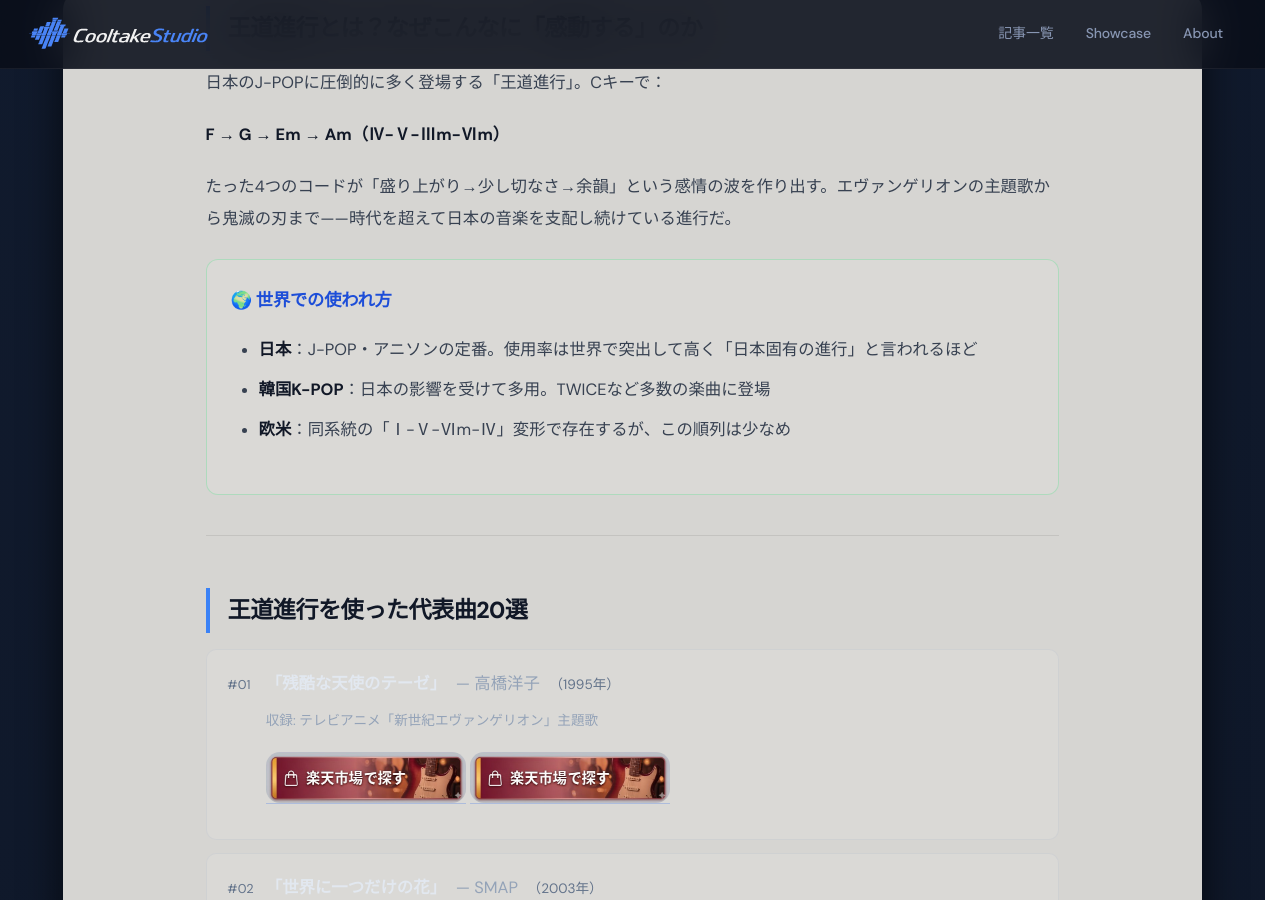
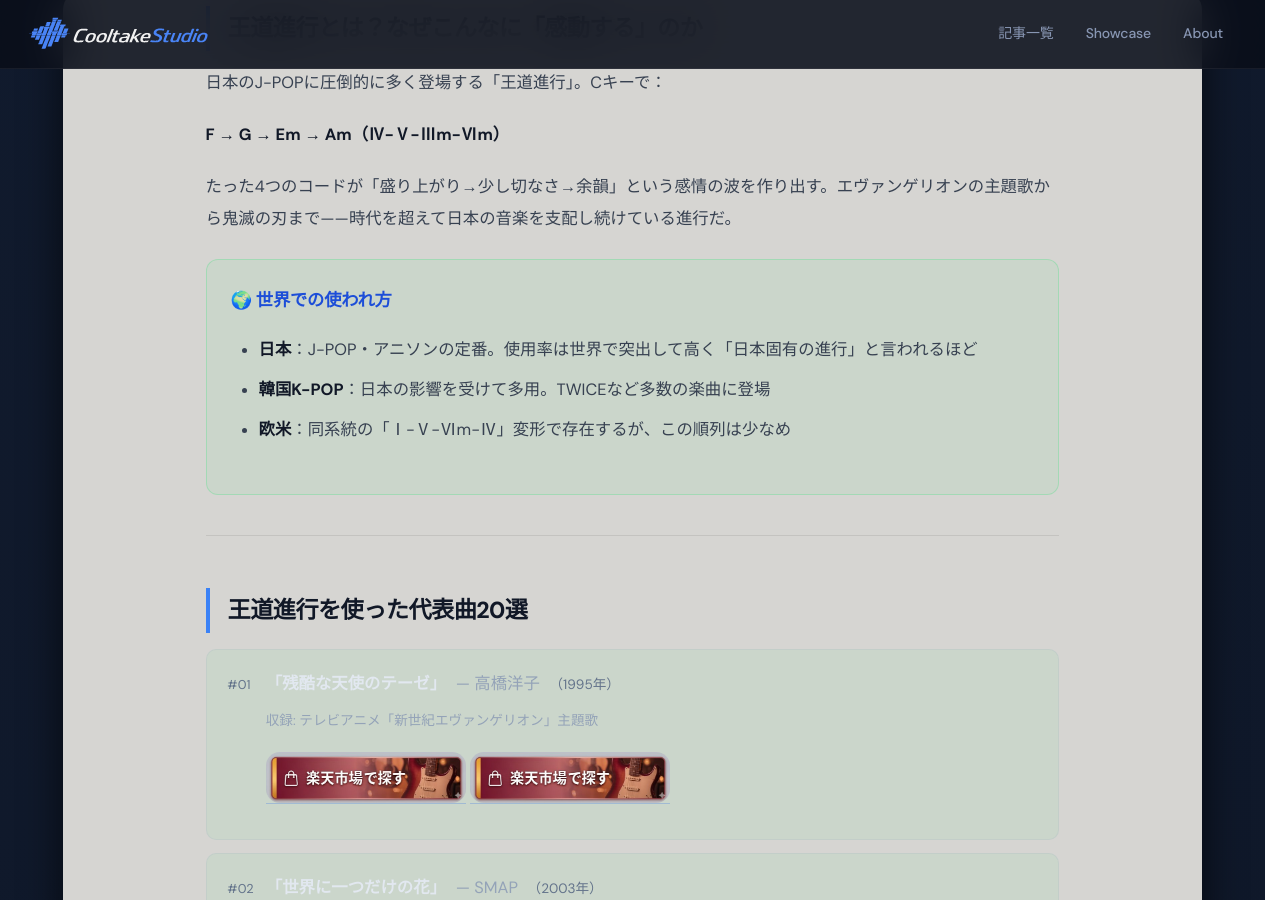
Before and after one commit to cooltake/cooltake-staging, a Jekyll site: the page built from _posts/2026-05-30-chord-progression-01-oudo.md, in a window 1280 px wide and 900 px high, scrolled down 387 px. Built offline with Jekyll 4.4.1, drawn with Linux system fonts in a browser that asks for light colours; some web fonts are replaced.

```diff
--- a/_posts/2026-05-30-chord-progression-01-oudo.md
+++ b/_posts/2026-05-30-chord-progression-01-oudo.md
@@ -16,8 +16,8 @@
 
 たった4つのコードが「盛り上がり→少し切なさ→余韻」という感情の波を作り出す。エヴァンゲリオンの主題歌から鬼滅の刃まで——時代を超えて日本の音楽を支配し続けている進行だ。
 
-<div style="background:rgba(255,255,255,0.10);border-radius:12px;padding:1.5rem;margin:1.5rem 0;border:1px solid rgba(74,222,128,.3);">
-<h3 style="color:#86efac;margin-top:0;">🌍 世界での使われ方</h3>
+<div style="background:rgba(74,222,128,0.08);border-radius:12px;padding:1.5rem;margin:1.5rem 0;border:1px solid rgba(74,222,128,.3);">
+<h3 style="color:#f1f5f9;margin-top:0;">🌍 世界での使われ方</h3>
 <ul style="color:#e2e8f0;">
 <li><strong>日本</strong>：J-POP・アニソンの定番。使用率は世界で突出して高く「日本固有の進行」と言われるほど</li>
 <li><strong>韓国K-POP</strong>：日本の影響を受けて多用。TWICEなど多数の楽曲に登場</li>
@@ -30,7 +30,7 @@
 ## 王道進行を使った代表曲20選
 
 
-<div style="background:rgba(255,255,255,0.10);border-radius:10px;padding:1.1rem 1.3rem;margin:.8rem 0;border:1px solid rgba(148,163,184,.15);">
+<div style="background:rgba(74,222,128,0.08);border-radius:10px;padding:1.1rem 1.3rem;margin:.8rem 0;border:1px solid rgba(148,163,184,.15);">
 <div style="display:flex;align-items:baseline;gap:.6rem;margin-bottom:.5rem;">
   <span style="color:#64748b;font-size:.8rem;min-width:1.8rem;">#01</span>
   <span style="color:#e2e8f0;font-weight:bold;">「残酷な天使のテーゼ」</span>
@@ -43,7 +43,7 @@
 <a href="https://hb.afl.rakuten.co.jp/ichiba/54518dd8.3792440a.54518dd9.03b99be4/?pc=https%3A//search.rakuten.co.jp/search/mall/%E9%AB%98%E6%A9%8B%E6%B4%8B%E5%AD%90%2B%E3%83%99%E3%82%B9%E3%83%88%2BCD/" rel="nofollow" referrerpolicy="no-referrer-when-downgrade" style="display:inline-block;text-decoration:none;margin:.4rem 0;"><img src="/assets/images/btn-rakuten.jpg" alt="高橋洋子 ベスト・全作品を楽天で探す" width="200" style="max-width:100%;height:auto;border-radius:14px;display:block;"></a>
 </div>
 </div>
-<div style="background:rgba(255,255,255,0.10);border-radius:10px;padding:1.1rem 1.3rem;margin:.8rem 0;border:1px solid rgba(148,163,184,.15);">
+<div style="background:rgba(74,222,128,0.08);border-radius:10px;padding:1.1rem 1.3rem;margin:.8rem 0;border:1px solid rgba(148,163,184,.15);">
 <div style="display:flex;align-items:baseline;gap:.6rem;margin-bottom:.5rem;">
   <span style="color:#64748b;font-size:.8rem;min-width:1.8rem;">#02</span>
   <span style="color:#e2e8f0;font-weight:bold;">「世界に一つだけの花」</span>
@@ -56,7 +56,7 @@
 <a href="https://hb.afl.rakuten.co.jp/ichiba/54518dd8.3792440a.54518dd9.03b99be4/?pc=https%3A//search.rakuten.co.jp/search/mall/SMAP%2B%E3%83%99%E3%82%B9%E3%83%88%2BCD/" rel="nofollow" referrerpolicy="no-referrer-when-downgrade" style="display:inline-block;text-decoration:none;margin:.4rem 0;"><img src="/assets/images/btn-rakuten.jpg" alt="SMAP ベスト・全作品を楽天で探す" width="200" style="max-width:100%;height:auto;border-radius:14px;display:block;"></a>
 </div>
 </div>
-<div style="background:rgba(255,255,255,0.10);border-radius:10px;padding:1.1rem 1.3rem;margin:.8rem 0;border:1px solid rgba(148,163,184,.15);">
+<div style="background:rgba(74,222,128,0.08);border-radius:10px;padding:1.1rem 1.3rem;margin:.8rem 0;border:1px solid rgba(148,163,184,.15);">
 <div style="display:flex;align-items:baseline;gap:.6rem;margin-bottom:.5rem;">
   <span style="color:#64748b;font-size:.8rem;min-width:1.8rem;">#03</span>
   <span style="color:#e2e8f0;font-weight:bold;">「夜に駆ける」</span>
@@ -69,7 +69,7 @@
 <a href="https://hb.afl.rakuten.co.jp/ichiba/54518dd8.3792440a.54518dd9.03b99be4/?pc=https%3A//search.rakuten.co.jp/search/mall/YOASOBI%2BTHE%2BBOOK%2BCD/" rel="nofollow" referrerpolicy="no-referrer-when-downgrade" style="display:inline-block;text-decoration:none;margin:.4rem 0;"><img src="/assets/images/btn-rakuten.jpg" alt="YOASOBI ベスト・全作品を楽天で探す" width="200" style="max-width:100%;height:auto;border-radius:14px;display:block;"></a>
 </div>
 </div>
-<div style="background:rgba(255,255,255,0.10);border-radius:10px;padding:1.1rem 1.3rem;margin:.8rem 0;border:1px solid rgba(148,163,184,.15);">
+<div style="background:rgba(74,222,128,0.08);border-radius:10px;padding:1.1rem 1.3rem;margin:.8rem 0;border:1px solid rgba(148,163,184,.15);">
 <div style="display:flex;align-items:baseline;gap:.6rem;margin-bottom:.5rem;">
   <span style="color:#64748b;font-size:.8rem;min-width:1.8rem;">#04</span>
   <span style="color:#e2e8f0;font-weight:bold;">「紅蓮華」</span>
@@ -82,7 +82,7 @@
 <a href="https://hb.afl.rakuten.co.jp/ichiba/54518dd8.3792440a.54518dd9.03b99be4/?pc=https%3A//search.rakuten.co.jp/search/mall/LiSA%2B%E3%83%99%E3%82%B9%E3%83%88%2BCD/" rel="nofollow" referrerpolicy="no-referrer-when-downgrade" style="display:inline-block;text-decoration:none;margin:.4rem 0;"><img src="/assets/images/btn-rakuten.jpg" alt="LiSA ベスト・全作品を楽天で探す" width="200" style="max-width:100%;height:auto;border-radius:14px;display:block;"></a>
 </div>
 </div>
-<div style="background:rgba(255,255,255,0.10);border-radius:10px;padding:1.1rem 1.3rem;margin:.8rem 0;border:1px solid rgba(148,163,184,.15);">
+<div style="background:rgba(74,222,128,0.08);border-radius:10px;padding:1.1rem 1.3rem;margin:.8rem 0;border:1px solid rgba(148,163,184,.15);">
 <div style="display:flex;align-items:baseline;gap:.6rem;margin-bottom:.5rem;">
   <span style="color:#64748b;font-size:.8rem;min-width:1.8rem;">#05</span>
   <span style="color:#e2e8f0;font-weight:bold;">「ドライフラワー」</span>
@@ -95,7 +95,7 @@
 <a href="https://hb.afl.rakuten.co.jp/ichiba/54518dd8.3792440a.54518dd9.03b99be4/?pc=https%3A//search.rakuten.co.jp/search/mall/%E5%84%AA%E9%87%8C%2B%E3%82%A2%E3%83%AB%E3%83%90%E3%83%A0%2BCD/" rel="nofollow" referrerpolicy="no-referrer-when-downgrade" style="display:inline-block;text-decoration:none;margin:.4rem 0;"><img src="/assets/images/btn-rakuten.jpg" alt="優里 ベスト・全作品を楽天で探す" width="200" style="max-width:100%;height:auto;border-radius:14px;display:block;"></a>
 </div>
 </div>
-<div style="background:rgba(255,255,255,0.10);border-radius:10px;padding:1.1rem 1.3rem;margin:.8rem 0;border:1px solid rgba(148,163,184,.15);">
+<div style="background:rgba(74,222,128,0.08);border-radius:10px;padding:1.1rem 1.3rem;margin:.8rem 0;border:1px solid rgba(148,163,184,.15);">
 <div style="display:flex;align-items:baseline;gap:.6rem;margin-bottom:.5rem;">
   <span style="color:#64748b;font-size:.8rem;min-width:1.8rem;">#06</span>
   <span style="color:#e2e8f0;font-weight:bold;">「学園天国」</span>
@@ -108,7 +108,7 @@
 <a href="https://hb.afl.rakuten.co.jp/ichiba/54518dd8.3792440a.54518dd9.03b99be4/?pc=https%3A//search.rakuten.co.jp/search/mall/%E3%83%95%E3%82%A3%E3%83%B3%E3%82%AC%E3%83%BC5%2B%E3%83%99%E3%82%B9%E3%83%88%2BCD/" rel="nofollow" referrerpolicy="no-referrer-when-downgrade" style="display:inline-block;text-decoration:none;margin:.4rem 0;"><img src="/assets/images/btn-rakuten.jpg" alt="フィンガー5 ベスト・全作品を楽天で探す" width="200" style="max-width:100%;height:auto;border-radius:14px;display:block;"></a>
 </div>
 </div>
-<div style="background:rgba(255,255,255,0.10);border-radius:10px;padding:1.1rem 1.3rem;margin:.8rem 0;border:1px solid rgba(148,163,184,.15);">
+<div style="background:rgba(74,222,128,0.08);border-radius:10px;padding:1.1rem 1.3rem;margin:.8rem 0;border:1px solid rgba(148,163,184,.15);">
 <div style="display:flex;align-items:baseline;gap:.6rem;margin-bottom:.5rem;">
   <span style="color:#64748b;font-size:.8rem;min-width:1.8rem;">#07</span>
   <span style="color:#e2e8f0;font-weight:bold;">「Lemon」</span>
@@ -121,7 +121,7 @@
 <a href="https://hb.afl.rakuten.co.jp/ichiba/54518dd8.3792440a.54518dd9.03b99be4/?pc=https%3A//search.rakuten.co.jp/search/mall/%E7%B1%B3%E6%B4%A5%E7%8E%84%E5%B8%AB%2BSTRAY%2BSHEEP%2BCD/" rel="nofollow" referrerpolicy="no-referrer-when-downgrade" style="display:inline-block;text-decoration:none;margin:.4rem 0;"><img src="/assets/images/btn-rakuten.jpg" alt="米津玄師 ベスト・全作品を楽天で探す" width="200" style="max-width:100%;height:auto;border-radius:14px;display:block;"></a>
 </div>
 </div>
-<div style="background:rgba(255,255,255,0.10);border-radius:10px;padding:1.1rem 1.3rem;margin:.8rem 0;border:1px solid rgba(148,163,184,.15);">
+<div style="background:rgba(74,222,128,0.08);border-radius:10px;padding:1.1rem 1.3rem;margin:.8rem 0;border:1px solid rgba(148,163,184,.15);">
 <div style="display:flex;align-items:baseline;gap:.6rem;margin-bottom:.5rem;">
   <span style="color:#64748b;font-size:.8rem;min-width:1.8rem;">#08</span>
   <span style="color:#e2e8f0;font-weight:bold;">「Pretender」</span>
@@ -134,7 +134,7 @@
 <a href="https://hb.afl.rakuten.co.jp/ichiba/54518dd8.3792440a.54518dd9.03b99be4/?pc=https%3A//search.rakuten.co.jp/search/mall/Official%E9%AB%AD%E7%94%B7dism%2BTraveler%2BCD/" rel="nofollow" referrerpolicy="no-referrer-when-downgrade" style="display:inline-block;text-decoration:none;margin:.4rem 0;"><img src="/assets/images/btn-rakuten.jpg" alt="Official髭男dism ベスト・全作品を楽天で探す" width="200" style="max-width:100%;height:auto;border-radius:14px;display:block;"></a>
 </div>
 </div>
-<div style="background:rgba(255,255,255,0.10);border-radius:10px;padding:1.1rem 1.3rem;margin:.8rem 0;border:1px solid rgba(148,163,184,.15);">
+<div style="background:rgba(74,222,128,0.08);border-radius:10px;padding:1.1rem 1.3rem;margin:.8rem 0;border:1px solid rgba(148,163,184,.15);">
 <div style="display:flex;align-items:baseline;gap:.6rem;margin-bottom:.5rem;">
   <span style="color:#64748b;font-size:.8rem;min-width:1.8rem;">#09</span>
   <span style="color:#e2e8f0;font-weight:bold;">「カタオモイ」</span>
@@ -147,7 +147,7 @@
 <a href="https://hb.afl.rakuten.co.jp/ichiba/54518dd8.3792440a.54518dd9.03b99be4/?pc=https%3A//search.rakuten.co.jp/search/mall/Aimer%2B%E3%83%99%E3%82%B9%E3%83%88%2BCD/" rel="nofollow" referrerpolicy="no-referrer-when-downgrade" style="display:inline-block;text-decoration:none;margin:.4rem 0;"><img src="/assets/images/btn-rakuten.jpg" alt="Aimer ベスト・全作品を楽天で探す" width="200" style="max-width:100%;height:auto;border-radius:14px;display:block;"></a>
 </div>
 </div>
-<div style="background:rgba(255,255,255,0.10);border-radius:10px;padding:1.1rem 1.3rem;margin:.8rem 0;border:1px solid rgba(148,163,184,.15);">
+<div style="background:rgba(74,222,128,0.08);border-radius:10px;padding:1.1rem 1.3rem;margin:.8rem 0;border:1px solid rgba(148,163,184,.15);">
 <div style="display:flex;align-items:baseline;gap:.6rem;margin-bottom:.5rem;">
   <span style="color:#64748b;font-size:.8rem;min-width:1.8rem;">#10</span>
   <span style="color:#e2e8f0;font-weight:bold;">「HANABI」</span>
@@ -160,7 +160,7 @@
 <a href="https://hb.afl.rakuten.co.jp/ichiba/54518dd8.3792440a.54518dd9.03b99be4/?pc=https%3A//search.rakuten.co.jp/search/mall/Mr.Children%2B%E3%83%99%E3%82%B9%E3%83%88%2BCD/" rel="nofollow" referrerpolicy="no-referrer-when-downgrade" style="display:inline-block;text-decoration:none;margin:.4rem 0;"><img src="/assets/images/btn-rakuten.jpg" alt="Mr.Children ベスト・全作品を楽天で探す" width="200" style="max-width:100%;height:auto;border-radius:14px;display:block;"></a>
 </div>
 </div>
-<div style="background:rgba(255,255,255,0.10);border-radius:10px;padding:1.1rem 1.3rem;margin:.8rem 0;border:1px solid rgba(148,163,184,.15);">
+<div style="background:rgba(74,222,128,0.08);border-radius:10px;padding:1.1rem 1.3rem;margin:.8rem 0;border:1px solid rgba(148,163,184,.15);">
 <div style="display:flex;align-items:baseline;gap:.6rem;margin-bottom:.5rem;">
   <span style="color:#64748b;font-size:.8rem;min-width:1.8rem;">#11</span>
   <span style="color:#e2e8f0;font-weight:bold;">「愛唄」</span>
@@ -173,7 +173,7 @@
 <a href="https://hb.afl.rakuten.co.jp/ichiba/54518dd8.3792440a.54518dd9.03b99be4/?pc=https%3A//search.rakuten.co.jp/search/mall/GReeeeN%2B%E3%83%99%E3%82%B9%E3%83%88%2BCD/" rel="nofollow" referrerpolicy="no-referrer-when-downgrade" style="display:inline-block;text-decoration:none;margin:.4rem 0;"><img src="/assets/images/btn-rakuten.jpg" alt="GReeeeN ベスト・全作品を楽天で探す" width="200" style="max-width:100%;height:auto;border-radius:14px;display:block;"></a>
 </div>
 </div>
-<div style="background:rgba(255,255,255,0.10);border-radius:10px;padding:1.1rem 1.3rem;margin:.8rem 0;border:1px solid rgba(148,163,184,.15);">
+<div style="background:rgba(74,222,128,0.08);border-radius:10px;padding:1.1rem 1.3rem;margin:.8rem 0;border:1px solid rgba(148,163,184,.15);">
 <div style="display:flex;align-items:baseline;gap:.6rem;margin-bottom:.5rem;">
   <span style="color:#64748b;font-size:.8rem;min-width:1.8rem;">#12</span>
   <span style="color:#e2e8f0;font-weight:bold;">「僕が一番欲しかったもの」</span>
@@ -186,7 +186,7 @@
 <a href="https://hb.afl.rakuten.co.jp/ichiba/54518dd8.3792440a.54518dd9.03b99be4/?pc=https%3A//search.rakuten.co.jp/search/mall/%E4%B8%AD%E5%B3%B6%E3%81%BF%E3%82%86%E3%81%8D%2B%E3%83%99%E3%82%B9%E3%83%88%2BCD/" rel="nofollow" referrerpolicy="no-referrer-when-downgrade" style="display:inline-block;text-decoration:none;margin:.4rem 0;"><img src="/assets/images/btn-rakuten.jpg" alt="中島みゆき ベスト・全作品を楽天で探す" width="200" style="max-width:100%;height:auto;border-radius:14px;display:block;"></a>
 </div>
 </div>
-<div style="background:rgba(255,255,255,0.10);border-radius:10px;padding:1.1rem 1.3rem;margin:.8rem 0;border:1px solid rgba(148,163,184,.15);">
+<div style="background:rgba(74,222,128,0.08);border-radius:10px;padding:1.1rem 1.3rem;margin:.8rem 0;border:1px solid rgba(148,163,184,.15);">
 <div style="display:flex;align-items:baseline;gap:.6rem;margin-bottom:.5rem;">
   <span style="color:#64748b;font-size:.8rem;min-width:1.8rem;">#13</span>
   <span style="color:#e2e8f0;font-weight:bold;">「スタートライン」</span>
@@ -199,7 +199,7 @@
 <a href="https://hb.afl.rakuten.co.jp/ichiba/54518dd8.3792440a.54518dd9.03b99be4/?pc=https%3A//search.rakuten.co.jp/search/mall/%E5%A5%A5%E7%94%B0%E6%B0%91%E7%94%9F%2B%E3%83%99%E3%82%B9%E3%83%88%2BCD/" rel="nofollow" referrerpolicy="no-referrer-when-downgrade" style="display:inline-block;text-decoration:none;margin:.4rem 0;"><img src="/assets/images/btn-rakuten.jpg" alt="奥田民生 ベスト・全作品を楽天で探す" width="200" style="max-width:100%;height:auto;border-radius:14px;display:block;"></a>
 </div>
 </div>
-<div style="background:rgba(255,255,255,0.10);border-radius:10px;padding:1.1rem 1.3rem;margin:.8rem 0;border:1px solid rgba(148,163,184,.15);">
+<div style="background:rgba(74,222,128,0.08);border-radius:10px;padding:1.1rem 1.3rem;margin:.8rem 0;border:1px solid rgba(148,163,184,.15);">
 <div style="display:flex;align-items:baseline;gap:.6rem;margin-bottom:.5rem;">
   <span style="color:#64748b;font-size:.8rem;min-width:1.8rem;">#14</span>
   <span style="color:#e2e8f0;font-weight:bold;">「海の声」</span>
@@ -212,7 +212,7 @@
 <a href="https://hb.afl.rakuten.co.jp/ichiba/54518dd8.3792440a.54518dd9.03b99be4/?pc=https%3A//search.rakuten.co.jp/search/mall/%E6%B5%B7%E3%81%AE%E5%A3%B0%2B%E6%B5%A6%E5%B3%B6%E5%A4%AA%E9%83%8E%2BCD/" rel="nofollow" referrerpolicy="no-referrer-when-downgrade" style="display:inline-block;text-decoration:none;margin:.4rem 0;"><img src="/assets/images/btn-rakuten.jpg" alt="浦島太郎（桐谷健太） ベスト・全作品を楽天で探す" width="200" style="max-width:100%;height:auto;border-radius:14px;display:block;"></a>
 </div>
 </div>
-<div style="background:rgba(255,255,255,0.10);border-radius:10px;padding:1.1rem 1.3rem;margin:.8rem 0;border:1px solid rgba(148,163,184,.15);">
+<div style="background:rgba(74,222,128,0.08);border-radius:10px;padding:1.1rem 1.3rem;margin:.8rem 0;border:1px solid rgba(148,163,184,.15);">
 <div style="display:flex;align-items:baseline;gap:.6rem;margin-bottom:.5rem;">
   <span style="color:#64748b;font-size:.8rem;min-width:1.8rem;">#15</span>
   <span style="color:#e2e8f0;font-weight:bold;">「さくら（独唱）」</span>
@@ -225,7 +225,7 @@
 <a href="https://hb.afl.rakuten.co.jp/ichiba/54518dd8.3792440a.54518dd9.03b99be4/?pc=https%3A//search.rakuten.co.jp/search/mall/%E6%A3%AE%E5%B1%B1%E7%9B%B4%E5%A4%AA%E6%9C%97%2B%E3%83%99%E3%82%B9%E3%83%88%2BCD/" rel="nofollow" referrerpolicy="no-referrer-when-downgrade" style="display:inline-block;text-decoration:none;margin:.4rem 0;"><img src="/assets/images/btn-rakuten.jpg" alt="森山直太朗 ベスト・全作品を楽天で探す" width="200" style="max-width:100%;height:auto;border-radius:14px;display:block;"></a>
 </div>
 </div>
-<div style="background:rgba(255,255,255,0.10);border-radius:10px;padding:1.1rem 1.3rem;margin:.8rem 0;border:1px solid rgba(148,163,184,.15);">
+<div style="background:rgba(74,222,128,0.08);border-radius:10px;padding:1.1rem 1.3rem;margin:.8rem 0;border:1px solid rgba(148,163,184,.15);">
 <div style="display:flex;align-items:baseline;gap:.6rem;margin-bottom:.5rem;">
   <span style="color:#64748b;font-size:.8rem;min-width:1.8rem;">#16</span>
   <span style="color:#e2e8f0;font-weight:bold;">「炎」</span>
@@ -238,7 +238,7 @@
 <a href="https://hb.afl.rakuten.co.jp/ichiba/54518dd8.3792440a.54518dd9.03b99be4/?pc=https%3A//search.rakuten.co.jp/search/mall/LiSA%2B%E3%82%A2%E3%83%AB%E3%83%90%E3%83%A0%2BCD/" rel="nofollow" referrerpolicy="no-referrer-when-downgrade" style="display:inline-block;text-decoration:none;margin:.4rem 0;"><img src="/assets/images/btn-rakuten.jpg" alt="LiSA ベスト・全作品を楽天で探す" width="200" style="max-width:100%;height:auto;border-radius:14px;display:block;"></a>
 </div>
 </div>
-<div style="background:rgba(255,255,255,0.10);border-radius:10px;padding:1.1rem 1.3rem;margin:.8rem 0;border:1px solid rgba(148,163,184,.15);">
+<div style="background:rgba(74,222,128,0.08);border-radius:10px;padding:1.1rem 1.3rem;margin:.8rem 0;border:1px solid rgba(148,163,184,.15);">
 <div style="display:flex;align-items:baseline;gap:.6rem;margin-bottom:.5rem;">
   <span style="color:#64748b;font-size:.8rem;min-width:1.8rem;">#17</span>
   <span style="color:#e2e8f0;font-weight:bold;">「First Love」</span>
@@ -251,7 +251,7 @@
 <a href="https://hb.afl.rakuten.co.jp/ichiba/54518dd8.3792440a.54518dd9.03b99be4/?pc=https%3A//search.rakuten.co.jp/search/mall/%E5%AE%87%E5%A4%9A%E7%94%B0%E3%83%92%E3%82%AB%E3%83%AB%2BFirst%2BLove%2BCD/" rel="nofollow" referrerpolicy="no-referrer-when-downgrade" style="display:inline-block;text-decoration:none;margin:.4rem 0;"><img src="/assets/images/btn-rakuten.jpg" alt="宇多田ヒカル ベスト・全作品を楽天で探す" width="200" style="max-width:100%;height:auto;border-radius:14px;display:block;"></a>
 </div>
 </div>
-<div style="background:rgba(255,255,255,0.10);border-radius:10px;padding:1.1rem 1.3rem;margin:.8rem 0;border:1px solid rgba(148,163,184,.15);">
+<div style="background:rgba(74,222,128,0.08);border-radius:10px;padding:1.1rem 1.3rem;margin:.8rem 0;border:1px solid rgba(148,163,184,.15);">
 <div style="display:flex;align-items:baseline;gap:.6rem;margin-bottom:.5rem;">
   <span style="color:#64748b;font-size:.8rem;min-width:1.8rem;">#18</span>
   <span style="color:#e2e8f0;font-weight:bold;">「クリスタルエナジー」</span>
@@ -264,7 +264,7 @@
 <a href="https://hb.afl.rakuten.co.jp/ichiba/54518dd8.3792440a.54518dd9.03b99be4/?pc=https%3A//search.rakuten.co.jp/search/mall/DREAMS%2BCOME%2BTRUE%2BCD/" rel="nofollow" referrerpolicy="no-referrer-when-downgrade" style="display:inline-block;text-decoration:none;margin:.4rem 0;"><img src="/assets/images/btn-rakuten.jpg" alt="DREAMS COME TRUE ベスト・全作品を楽天で探す" width="200" style="max-width:100%;height:auto;border-radius:14px;display:block;"></a>
 </div>
 </div>
-<div style="background:rgba(255,255,255,0.10);border-radius:10px;padding:1.1rem 1.3rem;margin:.8rem 0;border:1px solid rgba(148,163,184,.15);">
+<div style="background:rgba(74,222,128,0.08);border-radius:10px;padding:1.1rem 1.3rem;margin:.8rem 0;border:1px solid rgba(148,163,184,.15);">
 <div style="display:flex;align-items:baseline;gap:.6rem;margin-bottom:.5rem;">
   <span style="color:#64748b;font-size:.8rem;min-width:1.8rem;">#19</span>
   <span style="color:#e2e8f0;font-weight:bold;">「Story」</span>
@@ -277,7 +277,7 @@
 <a href="https://hb.afl.rakuten.co.jp/ichiba/54518dd8.3792440a.54518dd9.03b99be4/?pc=https%3A//search.rakuten.co.jp/search/mall/AI%2B%E3%83%99%E3%82%B9%E3%83%88%2BCD/" rel="nofollow" referrerpolicy="no-referrer-when-downgrade" style="display:inline-block;text-decoration:none;margin:.4rem 0;"><img src="/assets/images/btn-rakuten.jpg" alt="AI ベスト・全作品を楽天で探す" width="200" style="max-width:100%;height:auto;border-radius:14px;display:block;"></a>
 </div>
 </div>
-<div style="background:rgba(255,255,255,0.10);border-radius:10px;padding:1.1rem 1.3rem;margin:.8rem 0;border:1px solid rgba(148,163,184,.15);">
+<div style="background:rgba(74,222,128,0.08);border-radius:10px;padding:1.1rem 1.3rem;margin:.8rem 0;border:1px solid rgba(148,163,184,.15);">
 <div style="display:flex;align-items:baseline;gap:.6rem;margin-bottom:.5rem;">
   <span style="color:#64748b;font-size:.8rem;min-width:1.8rem;">#20</span>
   <span style="color:#e2e8f0;font-weight:bold;">「明日への扉」</span>
@@ -340,5 +340,5 @@
 
 <div style="display:flex;justify-content:space-between;flex-wrap:wrap;gap:.8rem;margin:2rem 0;">
 <span></span>
-<a href="/2026/05/30/chord-progression-02-canon/" style="display:inline-block;padding:.5rem 1rem;background:rgba(99,102,241,.15);border:1px solid rgba(99,102,241,.3);border-radius:8px;color:#a5b4fc;text-decoration:none;font-size:.9rem;">#02 カノン進行 →</a>
+<a href="/2026/05/30/chord-progression-02-canon/" style="display:inline-block;padding:.5rem 1rem;background:rgba(99,102,241,.15);border:1px solid rgba(99,102,241,.3);border-radius:8px;color:#f1f5f9;text-decoration:none;font-size:.9rem;">#02 カノン進行 →</a>
 </div>
```
